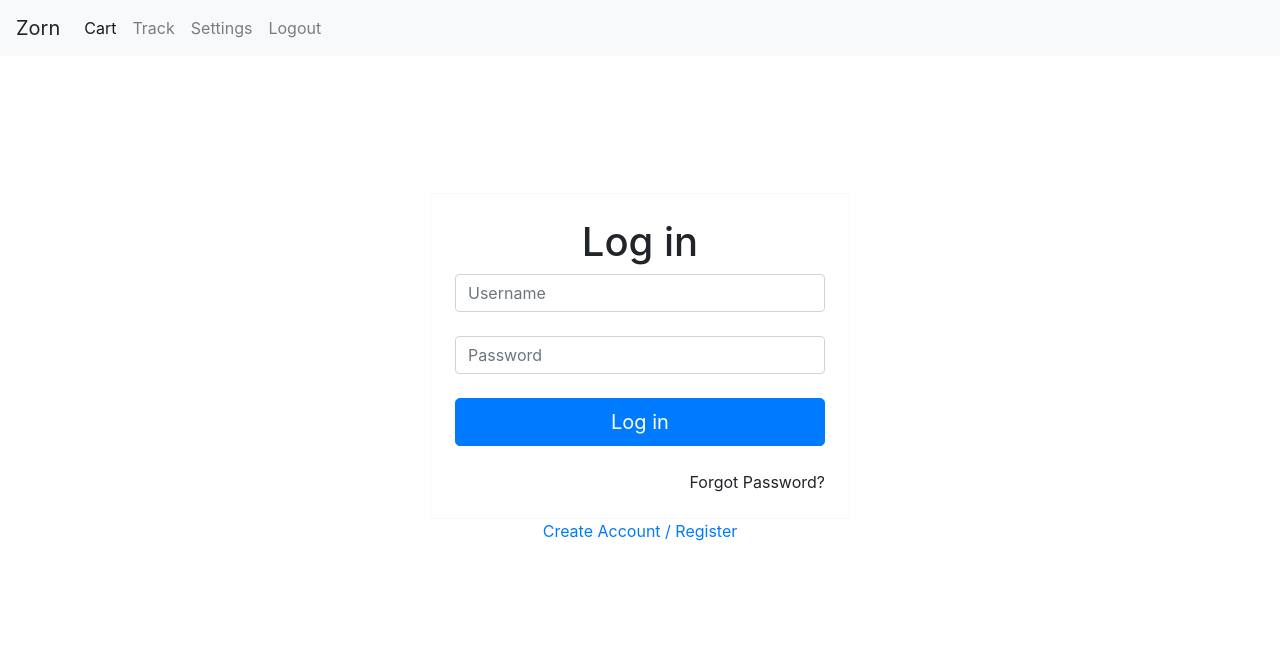
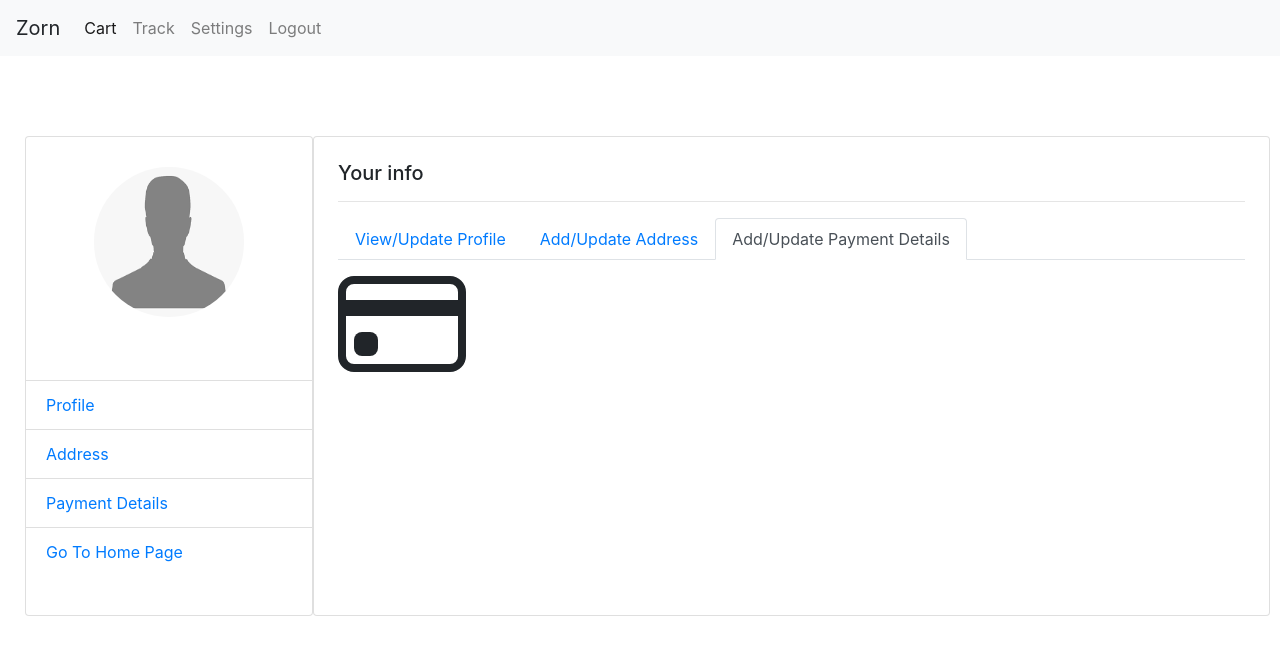
Before and after one commit to shankersalil007/Food-App-Ng, an Angular app: page /settings/useraddpaymentdetails in a window 1280 px wide. Before the commit this address led to /login. Shown: the top 652 px of the page. Built offline with nearby package versions, Linux system fonts and the light colour scheme; sample sign-in values are in the browser's storage.

Commit message:
added auto login and payment section

```diff
--- a/src/app/app-routing.module.ts
+++ b/src/app/app-routing.module.ts
@@ -9,6 +9,7 @@ import { PaymentEditComponent } from './components/payment-edit/payment-edit.com
 import { ProfileEditComponent } from './components/profile-edit/profile-edit.component';
 import { RegisterComponent } from './components/register/register.component';
 import { AddressComponent } from './components/settings/address/address.component';
+import { PaymentComponent } from './components/settings/payment/payment.component';
 import { ProfileComponent } from './components/settings/profile/profile.component';
 import { SettingsComponent } from './components/settings/settings.component';
 import { AuthGuard } from './services/AuthGuard.service';
@@ -41,7 +42,7 @@ const routes: Routes = [
       },
       {
         path: 'useraddpaymentdetails',
-        component: PaymentEditComponent,
+        component: PaymentComponent,
         canActivate: [AuthGuard],
       },
     ],
--- a/src/app/components/login/login.component.ts
+++ b/src/app/components/login/login.component.ts
@@ -41,7 +41,7 @@ export class LoginComponent implements OnInit {
         return curren_user;
       });
       if (user) {
-        alert('Login success');
+        // alert('Login success');
         this.loginForm.reset();
         this.router.navigate(['home']);
         const curren_user = new users(
@@ -54,8 +54,6 @@ export class LoginComponent implements OnInit {
         curren_user.phone = user.phone;
         curren_user.address = user.address;
         curren_user.payment = user.payment;
-
-        console.log(curren_user);
         this.userService.setCurrentUser(curren_user);
       } else {
         alert('User not found');
--- a/src/app/components/settings/payment/payment.component.css
+++ b/src/app/components/settings/payment/payment.component.css
@@ -0,0 +1,16 @@
+.ctnr {
+  /* padding: 10px;
+  border: 1px solid grey; */
+}
+form {
+  padding: 10px;
+}
+
+svg {
+  cursor: pointer;
+}
+
+.icon.editmode {
+  padding-left: 50px;
+  padding-top: 50px;
+}
--- a/src/app/components/settings/payment/payment.component.html
+++ b/src/app/components/settings/payment/payment.component.html
@@ -1 +1,67 @@
-<p>payment works!</p>
+<div class="ctnr d-flex">
+  <div>
+    <form *ngIf="editMode">
+      <div class="form-group">
+        <label for="name">Name</label>
+        <input
+          type="name"
+          class="form-control"
+          id="name"
+          placeholder="Enter your name"
+        />
+      </div>
+
+      <div class="form-group">
+        <div class="form-row col-md-8 m-0 p-0">
+          <label for="cred">Credit Card Number</label>
+          <input
+            type="number"
+            class="form-control"
+            id="cred"
+            placeholder="0000 0000 0000 0000"
+          />
+        </div>
+      </div>
+
+      <div class="form-row">
+        <div class="form-group col-md-4">
+          <label for="month">Month</label>
+          <select name="month" id="month" class="form-control">
+            <option *ngFor="let month of months">{{ month }}</option>
+          </select>
+        </div>
+        <div class="form-group col-md-4">
+          <label for="year">Year</label>
+          <select name="year" id="year" class="form-control">
+            <option *ngFor="let year of years">{{ year }}</option>
+          </select>
+        </div>
+        <div class="form-group col-md-4">
+          <label for="year">CVV/CVC</label>
+          <input type="text" name="cvv" class="form-control" />
+        </div>
+      </div>
+
+      <button type="submit" class="btn btn-success mr-3">Add</button>
+      <button class="btn btn-danger">Reset</button>
+    </form>
+  </div>
+  <div class="icon" [ngClass]="{ editmode: editMode }">
+    <svg
+      (click)="toggleEditMode()"
+      xmlns="http://www.w3.org/2000/svg"
+      width="8rem"
+      height="8rem"
+      fill="currentColor"
+      class="bi bi-credit-card"
+      viewBox="0 0 16 16"
+    >
+      <path
+        d="M0 4a2 2 0 0 1 2-2h12a2 2 0 0 1 2 2v8a2 2 0 0 1-2 2H2a2 2 0 0 1-2-2V4zm2-1a1 1 0 0 0-1 1v1h14V4a1 1 0 0 0-1-1H2zm13 4H1v5a1 1 0 0 0 1 1h12a1 1 0 0 0 1-1V7z"
+      />
+      <path
+        d="M2 10a1 1 0 0 1 1-1h1a1 1 0 0 1 1 1v1a1 1 0 0 1-1 1H3a1 1 0 0 1-1-1v-1z"
+      />
+    </svg>
+  </div>
+</div>
--- a/src/app/components/settings/payment/payment.component.ts
+++ b/src/app/components/settings/payment/payment.component.ts
@@ -3,13 +3,25 @@ import { Component, OnInit } from '@angular/core';
 @Component({
   selector: 'app-payment',
   templateUrl: './payment.component.html',
-  styleUrls: ['./payment.component.css']
+  styleUrls: ['./payment.component.css'],
 })
 export class PaymentComponent implements OnInit {
-
-  constructor() { }
+  editMode = false;
+  months = [1, 2, 3, 4, 5, 6, 7, 8, 9, 10, 11, 12];
+  years: number[] = [];
+  constructor() {}
 
   ngOnInit(): void {
+    for (let i = 2022; i < 2026; i++) {
+      this.years.push(i);
+    }
   }
 
+  toggleEditMode() {
+    if (this.editMode) {
+      this.editMode = false;
+    } else {
+      this.editMode = true;
+    }
+  }
 }
--- a/src/app/components/settings/profile/profile.component.ts
+++ b/src/app/components/settings/profile/profile.component.ts
@@ -13,6 +13,7 @@ export class ProfileComponent implements OnInit {
   constructor(private us: UserService) {}
 
   ngOnInit(): void {
+    this.us.autoLogin();
     this.currUser = this.us.currentUser;
   }
 }
--- a/src/app/components/settings/settings.component.ts
+++ b/src/app/components/settings/settings.component.ts
@@ -17,6 +17,9 @@ export class SettingsComponent implements OnInit {
 
   ngOnInit(): void {
     console.log(this.router.url);
+    if (this.router.url === '/settings/useraddpaymentdetails') {
+      this.hideEdit = true;
+    }
     this.router.events.subscribe((event: Event) => {
       if (event instanceof NavigationStart) {
         console.log(event.url);
--- a/src/app/services/AuthGuard.service.ts
+++ b/src/app/services/AuthGuard.service.ts
@@ -22,7 +22,7 @@ export class AuthGuard implements CanActivate {
     | Observable<boolean | UrlTree>
     | Promise<boolean | UrlTree> {
     // return true;
-    if (this.userService.isUserLoggedIn) {
+    if (this.userService.isUserLoggedIn()) {
       return true;
     } else {
       this.router.navigate(['login']);
--- a/src/app/services/user.service.ts
+++ b/src/app/services/user.service.ts
@@ -7,17 +7,31 @@ import { users } from '../models/users.model';
 })
 export class UserService {
   currentUser!: users;
-  isUserLoggedIn = false;
-
+  isUserLoggedIn() {
+    if (localStorage.getItem('user')) {
+      return true;
+    } else {
+      return false;
+    }
+  }
   constructor() {}
 
   setCurrentUser(user: users) {
     console.log(user);
     this.currentUser = user;
-    this.isUserLoggedIn = true;
+    localStorage.removeItem('user');
+    localStorage.setItem('user', JSON.stringify(user));
+  }
+
+  autoLogin() {
+    const string_user = localStorage.getItem('user');
+    if (string_user != null) {
+      var user = JSON.parse(string_user);
+      this.currentUser = user;
+    }
   }
 
   removeUser() {
-    this.isUserLoggedIn = false;
+    localStorage.removeItem('user');
   }
 }
```
